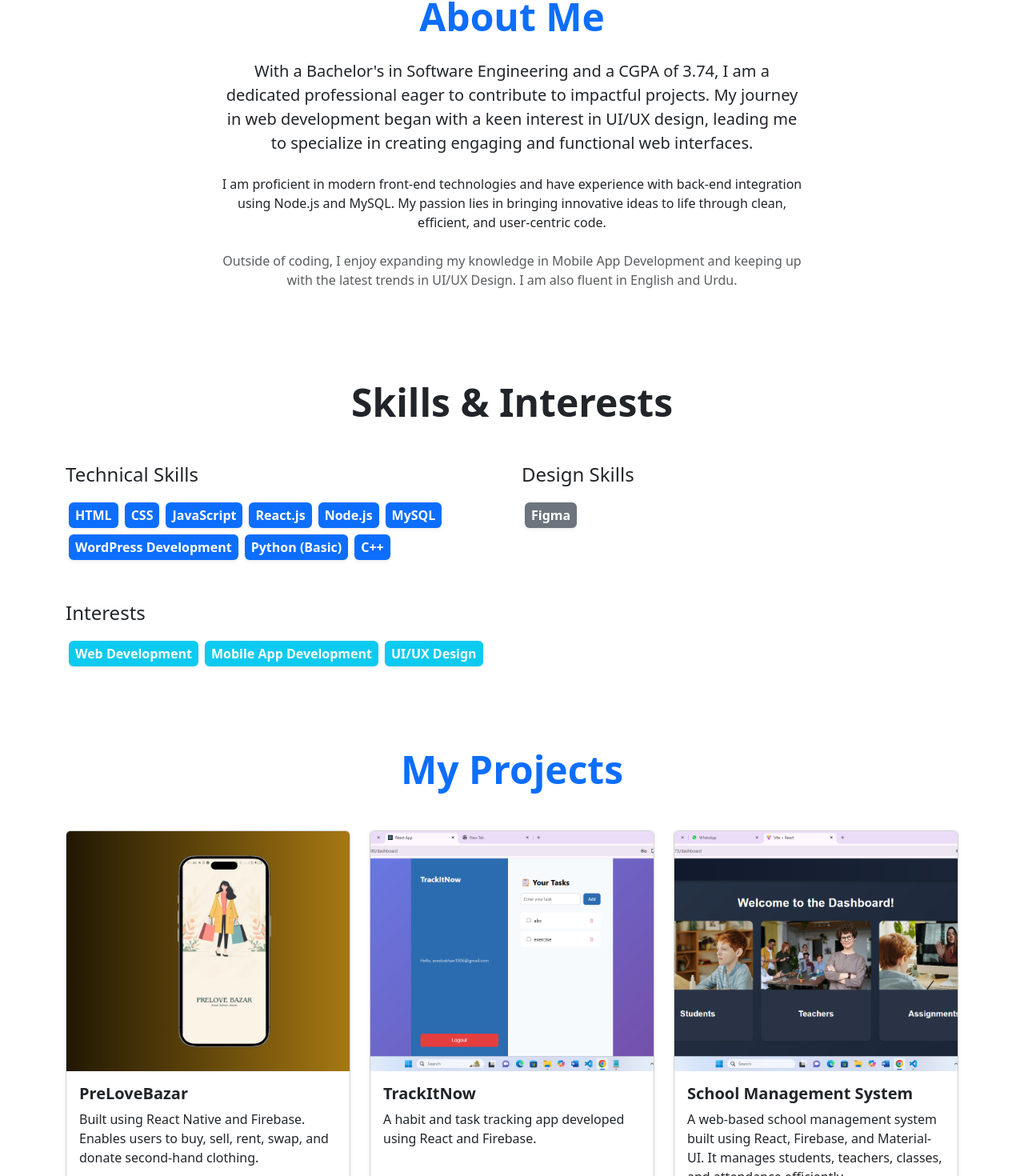
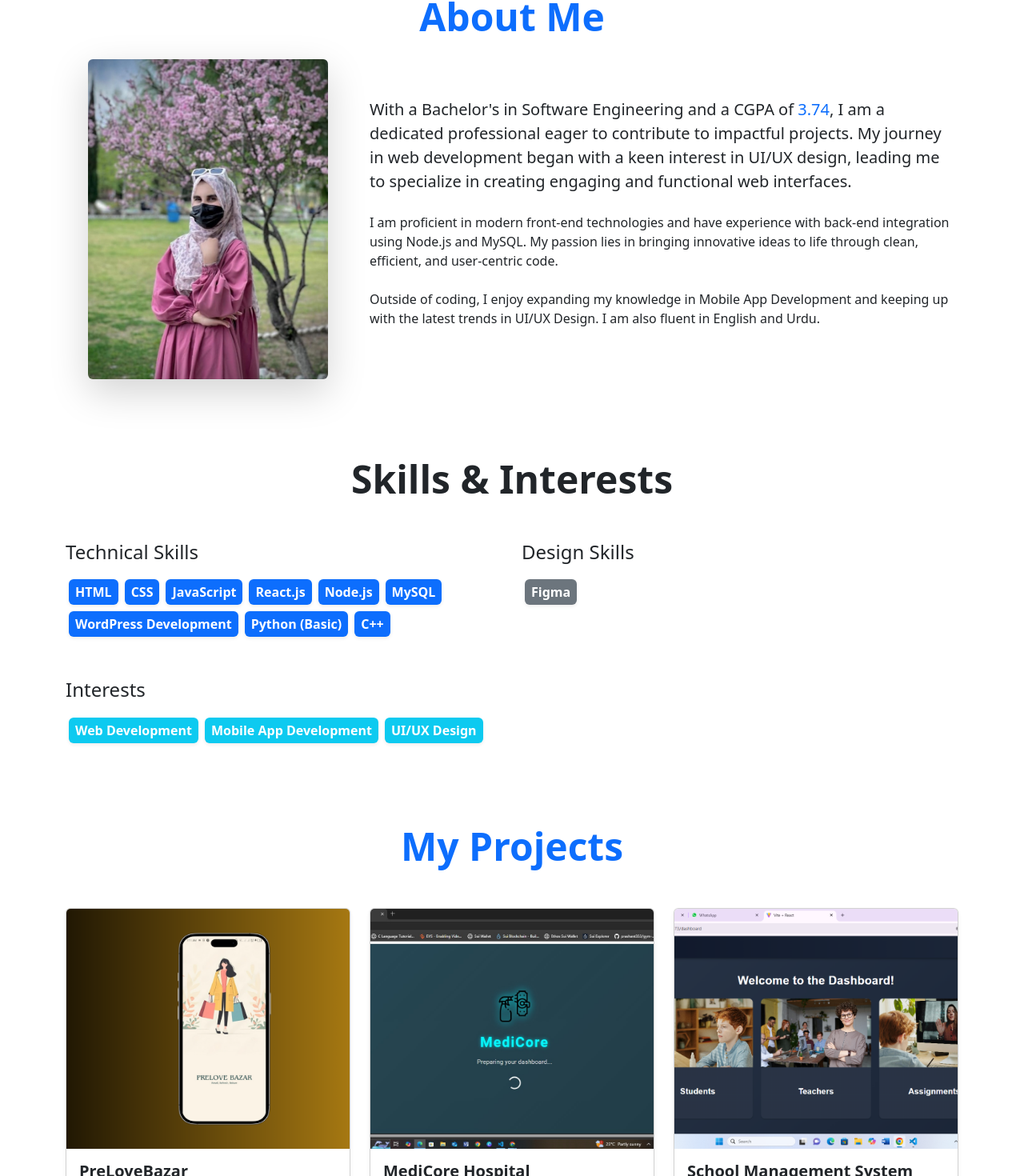
Before and after one commit to areebakhan129/my-vercel-app, a Next.js app: page / in a window 1280 px wide. Shown: the part 918-2388 px from the top of the page at 80% size. Built offline with nearby package versions, Linux system fonts and the light colour scheme.

Commit message:
Adjust text size for first paragraph and remove all bolding in About section

```diff
--- a/components/sections/About.tsx
+++ b/components/sections/About.tsx
@@ -3,6 +3,7 @@
 
 import { motion } from 'framer-motion';
 import { useInView } from 'react-intersection-observer';
+import Image from 'next/image'; // Import the Image component
 
 const About = () => {
   const [ref, inView] = useInView({
@@ -25,15 +26,31 @@ const About = () => {
           transition={{ duration: 0.8, ease: "easeOut" }}
         >
           <h2 className="text-center mb-4 display-5 fw-bold text-primary">About Me</h2>
-          <div className="row justify-content-center">
-            <div className="col-lg-8 text-center">
+          <div className="row justify-content-center align-items-center"> {/* Added align-items-center for vertical alignment */}
+            {/* Profile Photo Column (Left Side) */}
+            <div className="col-lg-4 col-md-5 d-flex justify-content-center mb-4 mb-md-0"> {/* Adjusted column size and added responsiveness */}
+              <Image
+                src="/assets/images/profile.jpeg" // Path to your profile image
+                alt="Areeba Khan Profile"
+                width={300} // Set a fixed width
+                height={300} // Set a fixed height for square shape
+                className="img-fluid rounded shadow-lg" // img-fluid for responsiveness, rounded for slightly rounded corners, shadow-lg for shadow
+                style={{ objectFit: 'cover' }} // Ensures the image covers the area without distortion
+              />
+            </div>
+
+            {/* Text Content Column (Right Side) */}
+            <div className="col-lg-8 col-md-7 text-center text-md-start text-dark">
+              {/* First paragraph with 'lead' class and CGPA highlight */}
               <p className="lead mb-4">
-                With a Bachelor's in Software Engineering and a CGPA of 3.74, I am a dedicated professional eager to contribute to impactful projects. My journey in web development began with a keen interest in UI/UX design, leading me to specialize in creating engaging and functional web interfaces.
+                With a Bachelor's in Software Engineering and a CGPA of <span className="text-primary">3.74</span>, I am a dedicated professional eager to contribute to impactful projects. My journey in web development began with a keen interest in UI/UX design, leading me to specialize in creating engaging and functional web interfaces.
               </p>
+              {/* Second paragraph - no 'strong', consistent color */}
               <p className="mb-4">
                 I am proficient in modern front-end technologies and have experience with back-end integration using Node.js and MySQL. My passion lies in bringing innovative ideas to life through clean, efficient, and user-centric code.
               </p>
-              <p className="text-muted">
+              {/* Third paragraph - no 'strong', consistent color */}
+              <p>
                 Outside of coding, I enjoy expanding my knowledge in Mobile App Development and keeping up with the latest trends in UI/UX Design. I am also fluent in English and Urdu.
               </p>
             </div>
--- a/components/sections/Projects.tsx
+++ b/components/sections/Projects.tsx
@@ -85,18 +85,16 @@ const projectsData = [
     ],
     githubLink: 'https://github.com/muhammadkamran8837/plb-latest',
   },
-  {
+    {
     id: 4,
-    title: 'TrackItNow',
+    title: 'MediCore Hospital Management System',
     description:
-      'A habit and task tracking app developed using React and Firebase.',
-    technologies: ['React', 'Firebase'],
-    imageUrls: [
-      '/images/trackitnow-screenshot-1.png',
-      '/images/trackitnow-screenshot-2.png',
-    ],
-    githubLink: 'https://github.com/areebakhan129/trackitnow-web',
+      'A comprehensive hospital management system to streamline hospital operations, including patient management, appointments, and medical records.',
+    technologies: ['React', 'Firebase', 'Material-UI'],
+    imageUrls: Array.from({ length: 26 }, (_, i) => `/images/medicore${i + 1}.jpeg`),
+    githubLink: 'https://github.com/areebakhan129/MediCore-hospital-management',
   },
+
   {
     id: 5,
     title: 'School Management System',
@@ -115,14 +113,17 @@ const projectsData = [
     ],
     githubLink: 'https://github.com/areebakhan129/school-management',
   },
-  {
+{
     id: 6,
-    title: 'MediCore Hospital Management System',
+    title: 'TrackItNow',
     description:
-      'A comprehensive hospital management system to streamline hospital operations, including patient management, appointments, and medical records.',
-    technologies: ['React', 'Firebase', 'Material-UI'],
-    imageUrls: Array.from({ length: 26 }, (_, i) => `/images/medicore${i + 1}.jpeg`),
-    githubLink: 'https://github.com/areebakhan129/MediCore-hospital-management',
+      'A habit and task tracking app developed using React and Firebase.',
+    technologies: ['React', 'Firebase'],
+    imageUrls: [
+      '/images/trackitnow-screenshot-1.png',
+      '/images/trackitnow-screenshot-2.png',
+    ],
+    githubLink: 'https://github.com/areebakhan129/trackitnow-web',
   },
   {
     id: 7, // Unique ID for the new project
```
Also changed, not shown: public/assets/images/profile.jpeg (added).
